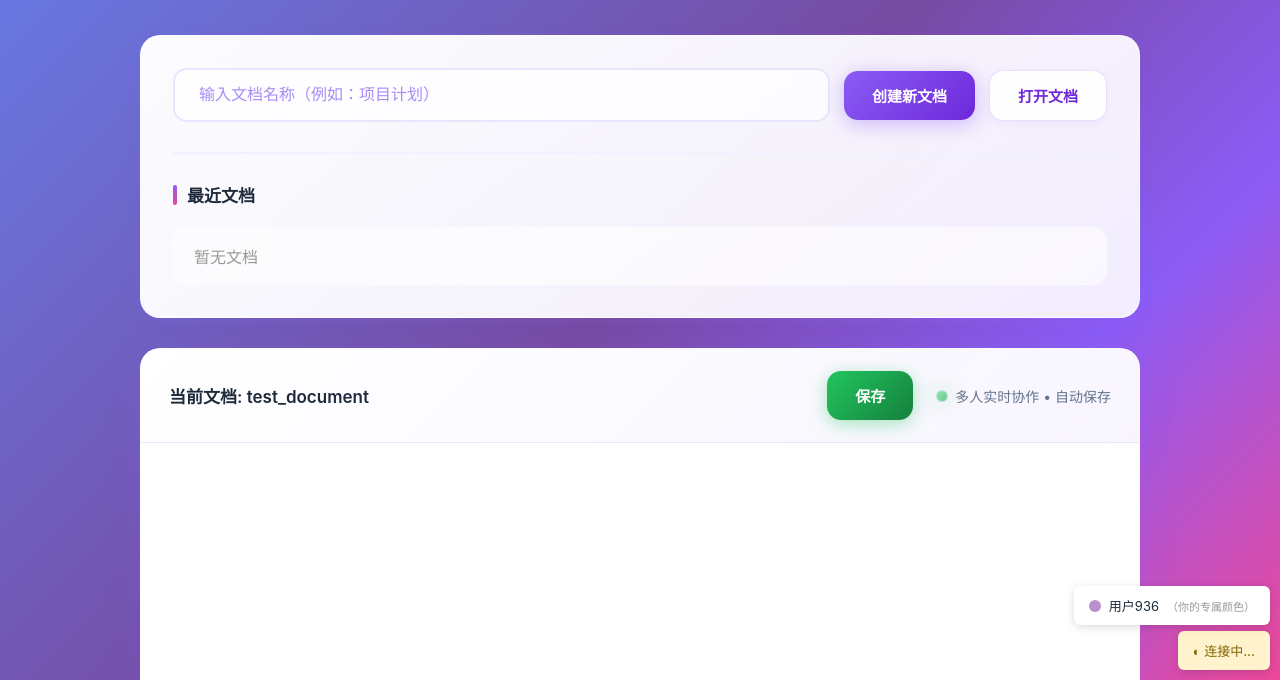
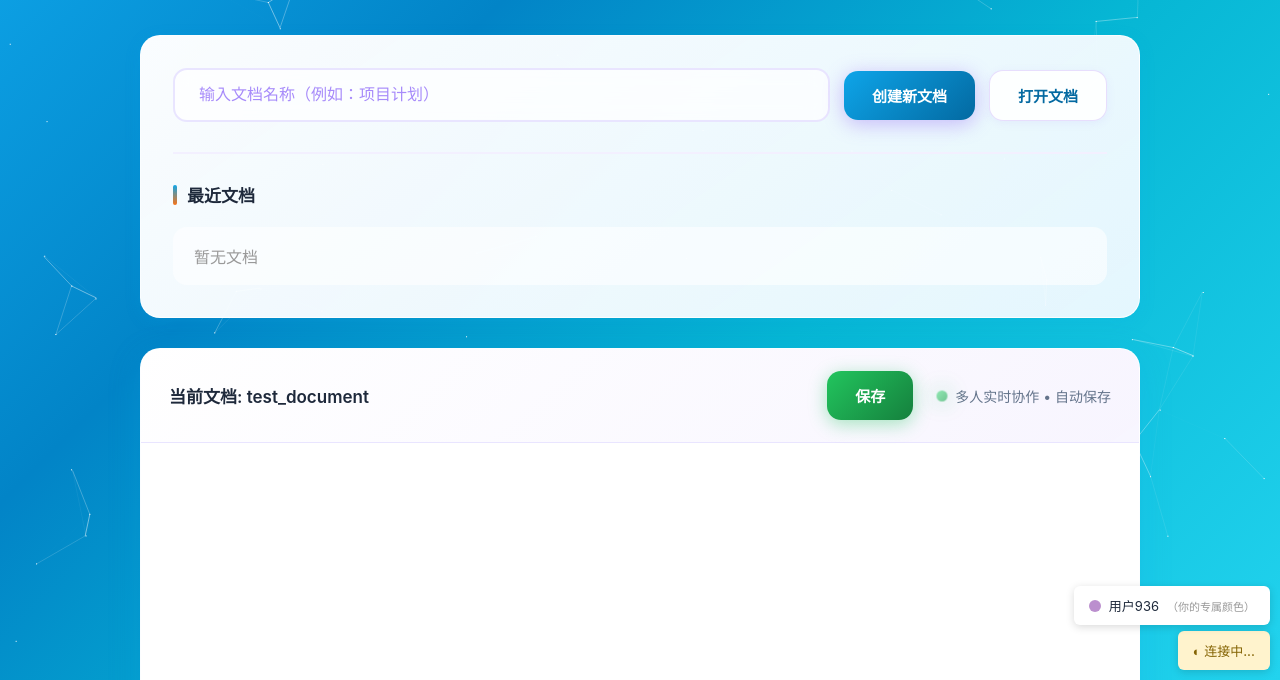
Before and after one commit to Lu0Ying/online_editor, a website built with Vite: page index.html in a window 1280 px wide. Shown: the part 120-800 px from the top of the page. Built offline with nearby package versions, Linux system fonts and the light colour scheme; files whose address does not match are found by name; what @hocuspocus/provider, @tiptap/y-tiptap would draw is missing.

Commit message:
美化ui，还是没修文档输入bug

```diff
--- a/beautify.js
+++ b/beautify.js
@@ -1,3 +1,116 @@
+// 粒子连线背景效果
+export function createParticleBackground() {
+    function getAttribute(el, attr, defaultValue) {
+        return el.getAttribute(attr) || defaultValue;
+    }
+
+    function getElementsByTagName(tag) {
+        return document.getElementsByTagName(tag);
+    }
+
+    let canvasWidth, canvasHeight;
+    let particles;
+    const canvas = document.createElement("canvas");
+    const config = {
+        zIndex: -1,
+        opacity: 1,
+        color: "255, 255, 255",
+        count: 99
+    };
+    const canvasId = "particle_bg";
+    const ctx = canvas.getContext("2d");
+    const requestAnimFrame = window.requestAnimationFrame ||
+                           window.webkitRequestAnimationFrame ||
+                           window.mozRequestAnimationFrame ||
+                           window.oRequestAnimationFrame ||
+                           window.msRequestAnimationFrame ||
+                           function(callback) {
+                               window.setTimeout(callback, 1000 / 45);
+                           };
+    const random = Math.random;
+    const mouse = { x: null, y: null, max: 20000 };
+
+    canvas.id = canvasId;
+    canvas.style.cssText = `position:fixed;top:0;left:0;z-index:${config.zIndex};opacity:${config.opacity};`;
+    getElementsByTagName("body")[0].appendChild(canvas);
+
+    function updateSize() {
+        canvasWidth = canvas.width = window.innerWidth || document.documentElement.clientWidth || document.body.clientWidth;
+        canvasHeight = canvas.height = window.innerHeight || document.documentElement.clientHeight || document.body.clientHeight;
+    }
+
+    function draw() {
+        ctx.clearRect(0, 0, canvasWidth, canvasHeight);
+
+        let particle, otherParticle, dx, dy, distance;
+        particles.forEach(function(p, index) {
+            p.x += p.vx;
+            p.y += p.vy;
+
+            if (p.x > canvasWidth || p.x < 0) p.vx *= -1;
+            if (p.y > canvasHeight || p.y < 0) p.vy *= -1;
+
+            ctx.fillStyle = `rgba(${config.color}, 1)`;
+            ctx.fillRect(p.x - 0.5, p.y - 0.5, 1, 1);
+
+            for (let i = index + 1; i < particles.length; i++) {
+                otherParticle = particles[i];
+                if (otherParticle.x !== null && otherParticle.y !== null) {
+                    dx = p.x - otherParticle.x;
+                    dy = p.y - otherParticle.y;
+                    distance = dx * dx + dy * dy;
+
+                    if (distance < otherParticle.max) {
+                        if (otherParticle === mouse && distance >= otherParticle.max / 2) {
+                            p.x -= 0.03 * dx;
+                            p.y -= 0.03 * dy;
+                        }
+
+                        const opacity = (otherParticle.max - distance) / otherParticle.max;
+                        ctx.beginPath();
+                        ctx.lineWidth = opacity / 2;
+                        ctx.strokeStyle = `rgba(${config.color}, ${opacity + 0.2})`;
+                        ctx.moveTo(p.x, p.y);
+                        ctx.lineTo(otherParticle.x, otherParticle.y);
+                        ctx.stroke();
+                    }
+                }
+            }
+        });
+
+        requestAnimFrame(draw);
+    }
+
+    updateSize();
+    window.addEventListener('resize', updateSize, false);
+
+    window.addEventListener('mousemove', function(e) {
+        e = e || window.event;
+        mouse.x = e.clientX;
+        mouse.y = e.clientY;
+    }, false);
+
+    window.addEventListener('mouseout', function() {
+        mouse.x = null;
+        mouse.y = null;
+    }, false);
+
+    particles = [];
+    for (let i = 0; i < config.count; i++) {
+        let x = random() * canvasWidth;
+        let y = random() * canvasHeight;
+        let vx = 2 * random() - 1;
+        let vy = 2 * random() - 1;
+        particles.push({ x, y, vx, vy, max: 6000 });
+    }
+
+    particles.push(mouse);
+
+    setTimeout(function() {
+        draw();
+    }, 100);
+}
+
 // 点击特效
 export function clickEffect() {
     let balls = [];
--- a/css/index.css
+++ b/css/index.css
@@ -6,31 +6,31 @@
 }
 
 :root {
-    /* 主色调 - 优雅的蓝紫色系 */
-    --primary-50: #f5f3ff;
-    --primary-100: #ede9fe;
-    --primary-200: #ddd6fe;
-    --primary-300: #c4b5fd;
-    --primary-400: #a78bfa;
-    --primary-500: #8b5cf6;
-    --primary-600: #7c3aed;
-    --primary-700: #6d28d9;
-    --primary-800: #5b21b6;
-    --primary-900: #4c1d95;
+    /* 主色调 - 清新的青蓝色系 */
+    --primary-50: #f0f9ff;
+    --primary-100: #e0f2fe;
+    --primary-200: #bae6fd;
+    --primary-300: #7dd3fc;
+    --primary-400: #38bdf8;
+    --primary-500: #0ea5e9;
+    --primary-600: #0284c7;
+    --primary-700: #0369a1;
+    --primary-800: #075985;
+    --primary-900: #0c4a6e;
 
-    /* 辅助色 - 温暖的玫红色系 */
-    --accent-50: #fdf2f8;
-    --accent-100: #fce7f3;
-    --accent-200: #fbcfe8;
-    --accent-300: #f9a8d4;
-    --accent-400: #f472b6;
-    --accent-500: #ec4899;
-    --accent-600: #db2777;
-    --accent-700: #be185d;
-    --accent-800: #9d174d;
-    --accent-900: #831843;
+    /* 辅助色 - 活力的橙粉色系 */
+    --accent-50: #fff7ed;
+    --accent-100: #ffedd5;
+    --accent-200: #fed7aa;
+    --accent-300: #fdba74;
+    --accent-400: #fb923c;
+    --accent-500: #f97316;
+    --accent-600: #ea580c;
+    --accent-700: #c2410c;
+    --accent-800: #9a3412;
+    --accent-900: #7c2d12;
 
-    /* 成功色 - 柔和的翠绿色系 */
+    /* 成功色 - 清新绿色系 */
     --success-50: #f0fdf4;
     --success-100: #dcfce7;
     --success-200: #bbf7d0;
@@ -42,15 +42,15 @@
     --success-800: #166534;
     --success-900: #14532d;
 
-    /* 背景渐变 - 协调统一的紫色调 */
-    --bg-gradient: linear-gradient(135deg, #667eea 0%, #764ba2 50%, #8b5cf6 75%, #ec4899 100%);
-    --card-gradient: linear-gradient(145deg, rgba(255, 255, 255, 0.98) 0%, rgba(248, 245, 255, 0.95) 100%);
+    /* 背景渐变 - 清新的青蓝色调 */
+    --bg-gradient: linear-gradient(135deg, #0ea5e9 0%, #0284c7 30%, #06b6d4 60%, #22d3ee 100%);
+    --card-gradient: linear-gradient(145deg, rgba(255, 255, 255, 0.98) 0%, rgba(240, 249, 255, 0.95) 100%);
 
     /* 阴影 */
-    --shadow-sm: 0 2px 8px rgba(139, 92, 246, 0.08);
-    --shadow-md: 0 4px 16px rgba(139, 92, 246, 0.15);
-    --shadow-lg: 0 8px 32px rgba(139, 92, 246, 0.22);
-    --shadow-xl: 0 12px 48px rgba(139, 92, 246, 0.3);
+    --shadow-sm: 0 2px 8px rgba(14, 165, 233, 0.08);
+    --shadow-md: 0 4px 16px rgba(14, 165, 233, 0.15);
+    --shadow-lg: 0 8px 32px rgba(14, 165, 233, 0.22);
+    --shadow-xl: 0 12px 48px rgba(14, 165, 233, 0.3);
 
     /* 过渡 */
     --transition-fast: 0.15s cubic-bezier(0.4, 0, 0.2, 1);
--- a/main.js
+++ b/main.js
@@ -5,7 +5,7 @@ import Color from '@tiptap/extension-color'
 import { TextStyle } from '@tiptap/extension-text-style'
 import * as Y from 'yjs'
 import { HocuspocusProvider } from '@hocuspocus/provider'
-import { clickEffect, generateRandomColor, updateConnectionStatus, createUserInfoPanel, createConnectionStatusPanel, setConnectionStatusElement } from './beautify.js'
+import { clickEffect, createParticleBackground, generateRandomColor, updateConnectionStatus, createUserInfoPanel, createConnectionStatusPanel, setConnectionStatusElement } from './beautify.js'
 
 const userId = '用户' + Math.floor(Math.random() * 1000)
 const userColor = generateRandomColor()
@@ -211,7 +211,8 @@ const connectionStatus = createConnectionStatusPanel()
 setConnectionStatusElement(connectionStatus)
 createUserInfoPanel(userName, userColor)
 
-// 调用点击特效
+// 调用粒子背景效果和点击特效
+createParticleBackground()
 clickEffect()
 
 
```
